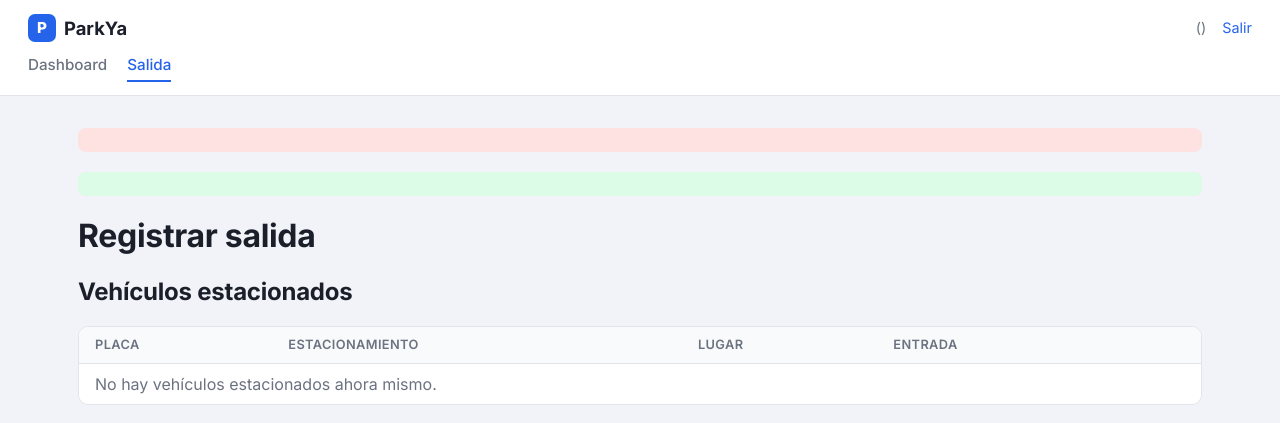
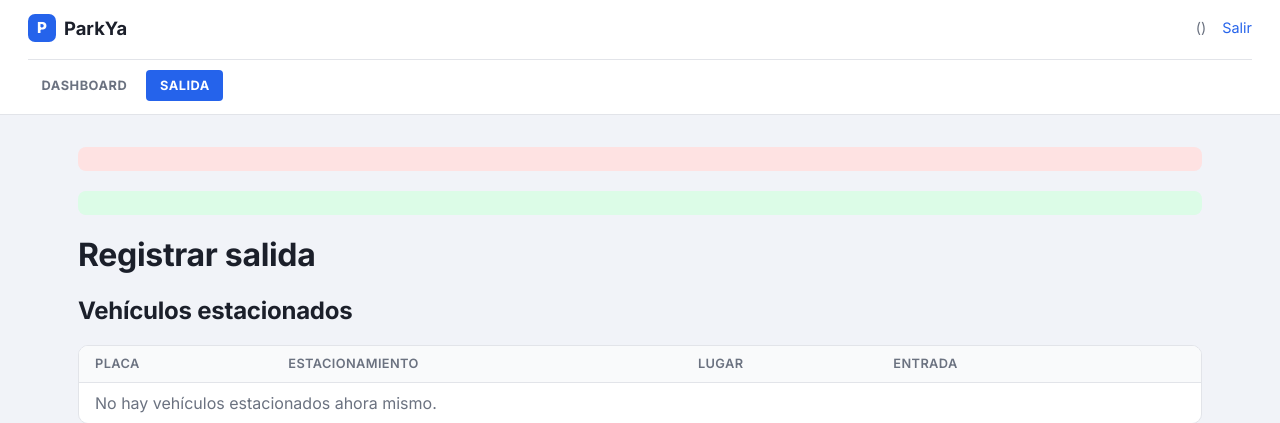
Before and after one commit to ruizmarselo94-wq/parkya, a PHP site: template src/views/sessions/checkout.php in a window 1280 px wide. Shown: the top 423 px of the page. Run offline with PHP 8.4, Linux system fonts and the light colour scheme; the template is opened without the code that fills it, so the values that code supplies are empty.

Commit message:
Rediseña el estado activo del nav: pestañas sólidas en vez de subrayado
El subrayado anterior no llegaba a tocar el borde inferior de la barra
y se veía muy sutil. Ahora cada link es una pestaña con padding propio,
mayúsculas y peso 700; el activo se marca con fondo azul sólido en vez
de una línea, separado del resto por un borde superior — look más
"panel técnico" que web genérica.

```diff
--- a/src/assets/css/style.css
+++ b/src/assets/css/style.css
@@ -72,28 +72,36 @@ a { color: var(--primary); }
 
 .navbar nav {
     display: flex;
-    gap: 0.25rem 1.25rem;
+    gap: 0.35rem;
     overflow-x: auto;
     width: 100%;
     order: 3;
+    margin-top: 0.6rem;
+    padding-top: 0.6rem;
+    border-top: 1px solid var(--border);
 }
 
 .navbar nav a {
     color: var(--muted);
     text-decoration: none;
     white-space: nowrap;
-    padding: 0.35rem 0;
-    font-size: 0.95rem;
-    font-weight: 500;
-    border-bottom: 2px solid transparent;
+    padding: 0.5rem 0.85rem;
+    font-size: 0.8rem;
+    font-weight: 700;
+    text-transform: uppercase;
+    letter-spacing: 0.04em;
+    border-radius: 4px;
+    transition: background 0.15s, color 0.15s;
 }
 
-.navbar nav a:hover { color: var(--primary); }
+.navbar nav a:hover { color: var(--primary); background: var(--primary-light); }
 
 .navbar nav a.active {
-    color: var(--primary);
-    border-bottom-color: var(--primary);
+    color: white;
+    background: var(--primary);
 }
+
+.navbar nav a.active:hover { background: var(--primary-dark); }
 
 .navbar .session {
     color: var(--muted);
```
